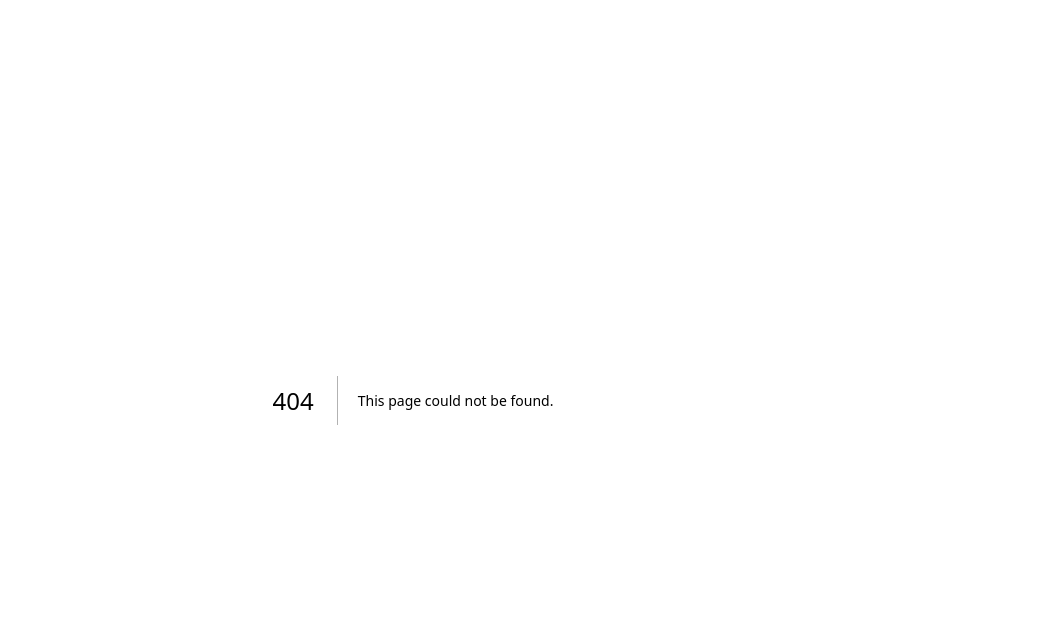
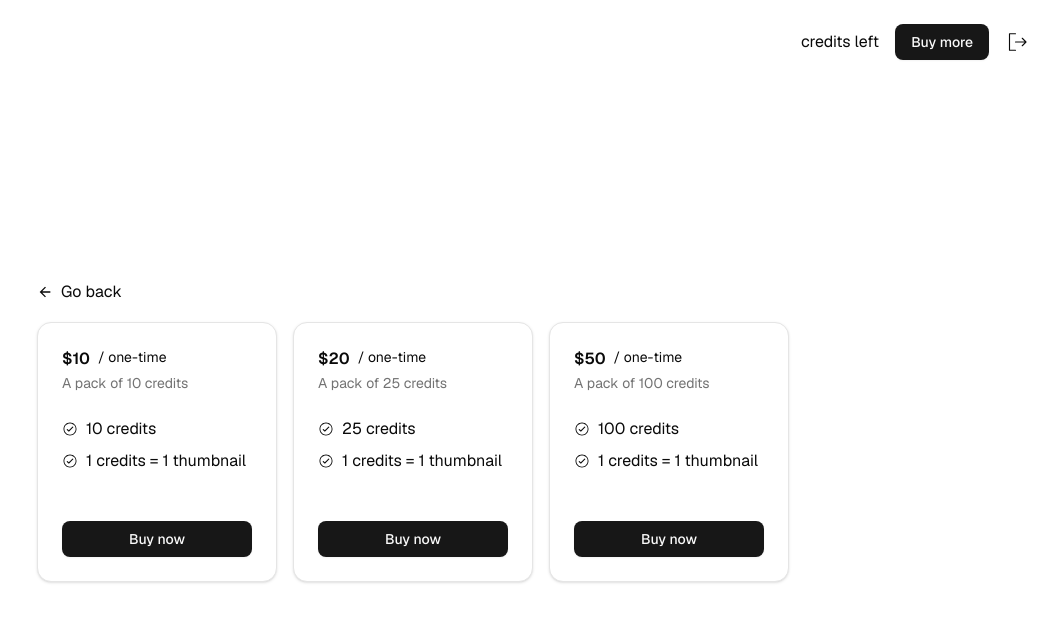
Before and after one commit to letbrocode/thumbnail-saas, a Next.js app: page /dashboard/pricing in a window 1280 px wide. Before the commit this address had no page. Shown: the top 622 px of the page, without its empty margins (227-1280 px from the left). Built offline with nearby package versions, Linux system fonts and the light colour scheme; no server answers; the database is empty.

Commit message:
pricing cards added

```diff
--- /dev/null
+++ b/src/app/dashboard/pricing/page.tsx
@@ -0,0 +1,25 @@
+"use server";
+
+import Link from "next/link";
+import { IoMdArrowBack } from "react-icons/io";
+import PricingCard from "~/components/pricing-card";
+
+const Page = () => {
+  return (
+    <div className="flex w-full items-center justify-center md:h-full">
+      <div className="flex flex-col gap-4">
+        <Link className="flex items-center gap-2" href="/dashboard">
+          <IoMdArrowBack className="h-4 w-4" />
+          <p className="leading-7">Go back</p>
+        </Link>
+        <div className="flex flex-col gap-4 md:flex-row">
+          <PricingCard pricing="$10" credits="10" />
+          <PricingCard pricing="$20" credits="25" />
+          <PricingCard pricing="$50" credits="100" />
+        </div>
+      </div>
+    </div>
+  );
+};
+
+export default Page;
--- /dev/null
+++ b/src/components/pricing-card.tsx
@@ -0,0 +1,51 @@
+"use client";
+
+import { IoIosCheckmarkCircleOutline } from "react-icons/io";
+import {
+  Card,
+  CardContent,
+  CardDescription,
+  CardFooter,
+  CardHeader,
+  CardTitle,
+} from "./ui/card";
+import { Button } from "./ui/button";
+
+const PricingCard = ({
+  pricing,
+  credits,
+}: {
+  pricing: string;
+  credits: string;
+}) => {
+  return (
+    <Card className="h-fit w-60">
+      <CardHeader>
+        <CardTitle>
+          <div className="flex items-end gap-2">
+            <p>{pricing}</p>
+            <p className="text-sm font-normal">/ one-time</p>
+          </div>
+        </CardTitle>
+        <CardDescription>A pack of {credits} credits</CardDescription>
+      </CardHeader>
+      <CardContent className="flex flex-col gap-2">
+        <div className="flex items-center gap-2">
+          <IoIosCheckmarkCircleOutline className="h-4 w-4" />
+          <p>{credits} credits</p>
+        </div>
+        <div className="flex items-center gap-2">
+          <IoIosCheckmarkCircleOutline className="h-4 w-4" />
+          <p>1 credits = 1 thumbnail</p>
+        </div>
+      </CardContent>
+      <CardFooter>
+        <Button onClick={() => {}} className="mt-6 w-full">
+          Buy now
+        </Button>
+      </CardFooter>
+    </Card>
+  );
+};
+
+export default PricingCard;
```
